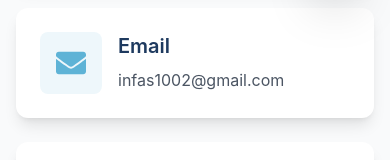
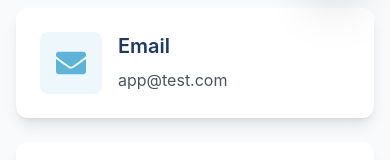
Before and after one commit to infas01/Sri-BayTours-Frontend, a Next.js app: page /contact in a window 390 px wide. Shown: the part 814-974 px from the top of the page. Built offline with nearby package versions, Linux system fonts and the light colour scheme.

Commit message:
fix: Update contact information across components to reflect new email and phone number

```diff
--- a/src/app/contact/page.jsx
+++ b/src/app/contact/page.jsx
@@ -135,10 +135,10 @@ export default function Contact() {
                       Email
                     </h3>
                     <a
-                      href="mailto:infas1002@gmail.com"
+                      href="mailto:app@test.com"
                       className="text-gray-600 hover:text-primary-ocean transition-colors"
                     >
-                      infas1002@gmail.com
+                      app@test.com
                     </a>
                   </div>
                 </motion.div>
@@ -158,7 +158,7 @@ export default function Contact() {
                       Phone
                     </h3>
                     <a
-                      href="tel:+94762726459"
+                      href="tel:+94756877595"
                       className="text-gray-600 hover:text-primary-ocean transition-colors"
                     >
                       +94 76 272 6459
--- a/src/app/reserve-a-ride/page.jsx
+++ b/src/app/reserve-a-ride/page.jsx
@@ -279,7 +279,7 @@ function ReserveForm() {
         <p className="mb-4">
           Need immediate assistance? Call us at{' '}
           <a
-            href="tel:+94762726459"
+            href="tel:+94756877595"
             className="text-primary-ocean font-semibold hover:underline"
           >
             +94 76 272 6459
--- a/src/components/FloatingContactButton.jsx
+++ b/src/components/FloatingContactButton.jsx
@@ -23,13 +23,13 @@ export default function FloatingContactButton() {
     {
       icon: <FaEnvelope />,
       label: 'Email',
-      href: 'mailto:infas1002@gmail.com',
+      href: 'mailto:app@test.com',
       color: 'bg-red-500 hover:bg-red-600',
     },
     {
       icon: <FaPhone />,
       label: 'Phone',
-      href: 'tel:+94762726459',
+      href: 'tel:+94756877595',
       color: 'bg-blue-500 hover:bg-blue-600',
     },
   ];
--- a/src/components/Footer.jsx
+++ b/src/components/Footer.jsx
@@ -116,7 +116,7 @@ export default function Footer() {
               <li className="flex items-center space-x-3">
                 <FaPhone className="text-primary-ocean flex-shrink-0" />
                 <a
-                  href="tel:+94762726459"
+                  href="tel:+94756877595"
                   className="text-gray-300 hover:text-primary-ocean transition-colors text-sm"
                 >
                   +94 76 272 6459
@@ -125,10 +125,10 @@ export default function Footer() {
               <li className="flex items-center space-x-3">
                 <FaEnvelope className="text-primary-ocean flex-shrink-0" />
                 <a
-                  href="mailto:infas1002@gmail.com"
+                  href="mailto:app@test.com"
                   className="text-gray-300 hover:text-primary-ocean transition-colors text-sm"
                 >
-                  infas1002@gmail.com
+                  app@test.com
                 </a>
               </li>
             </ul>
```
